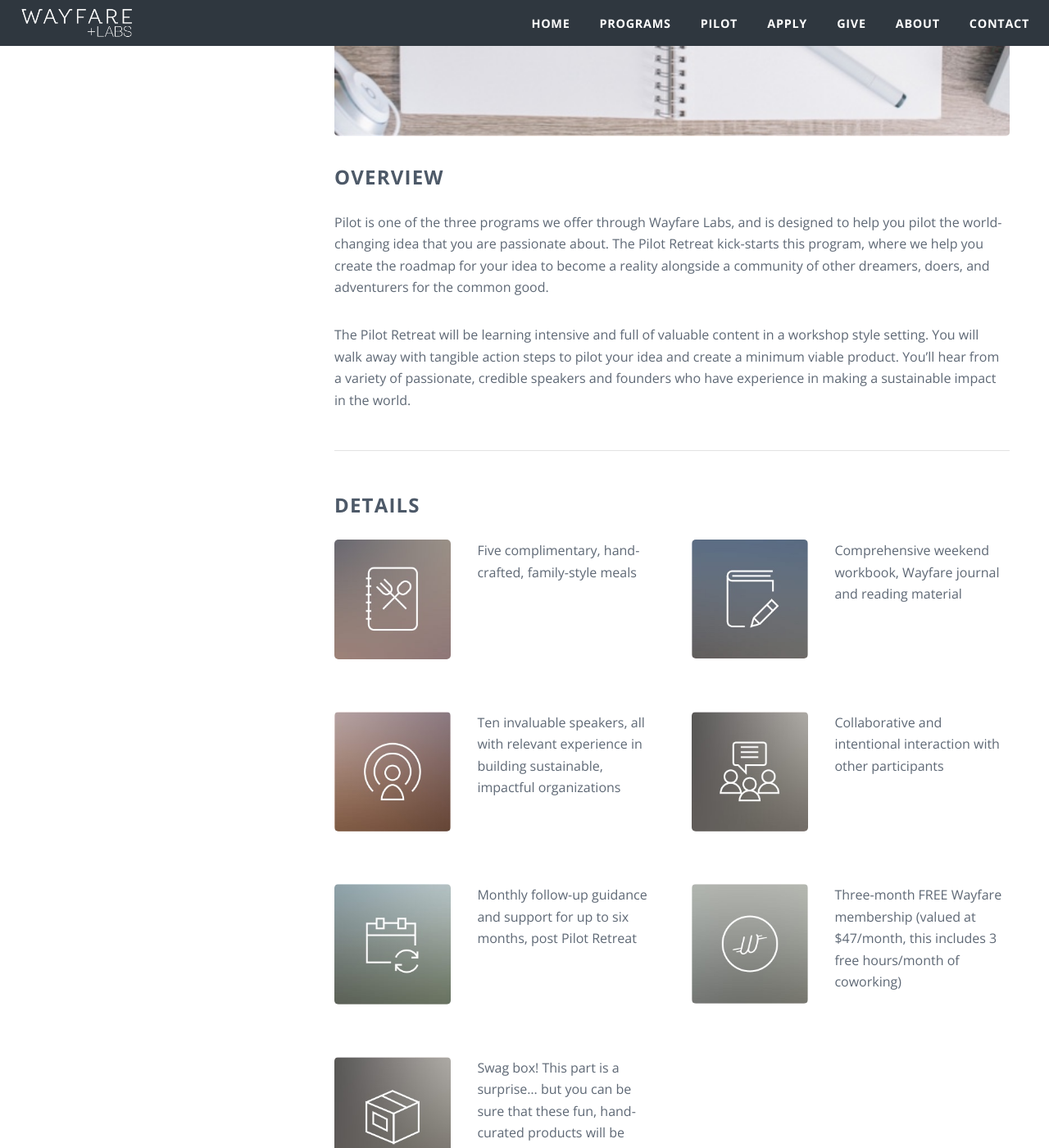
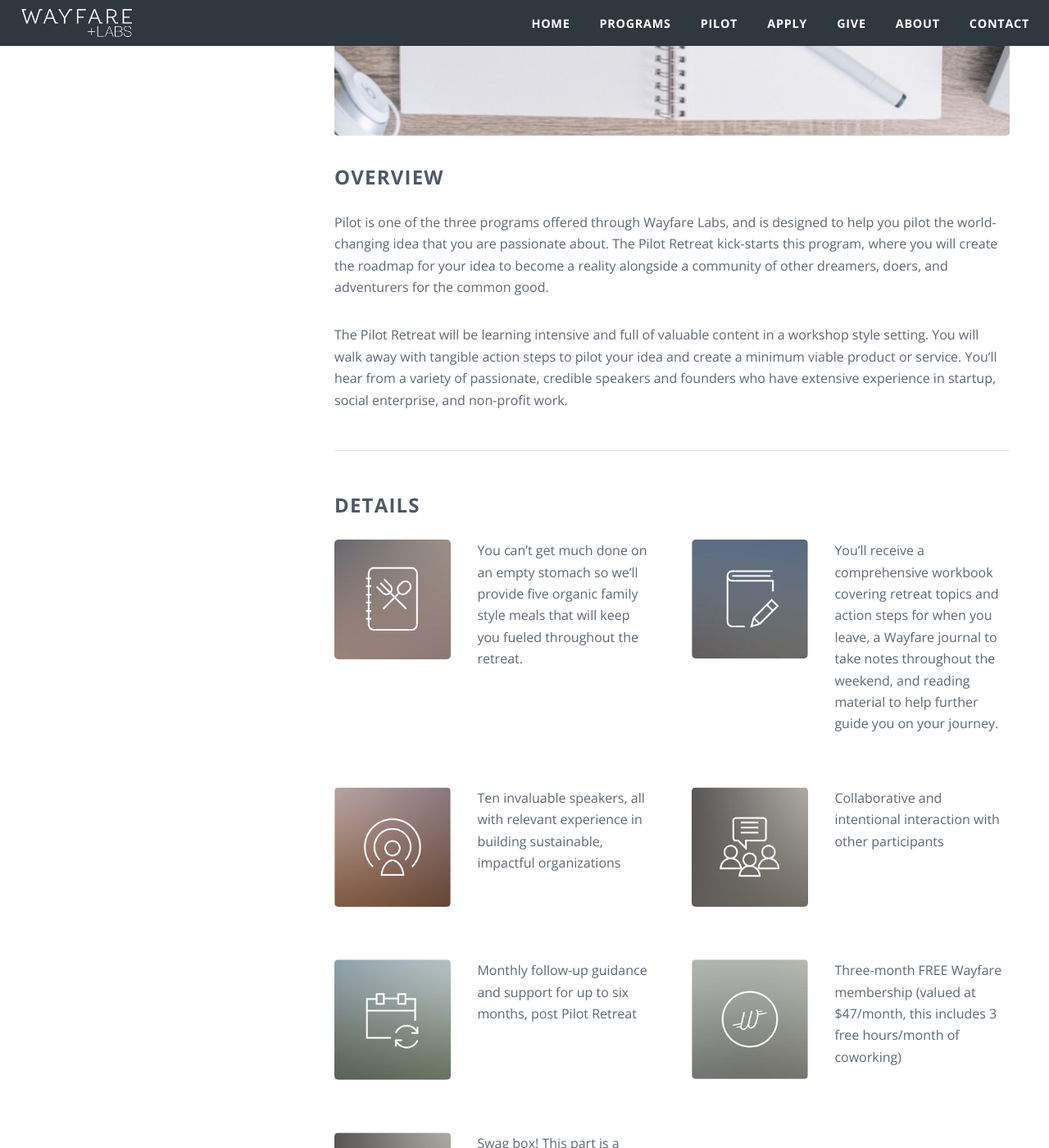
Before and after one commit to wayfareio/wayfarelabs.org, a Jekyll site: the page built from pilot.markdown, in a window 1280 px wide and 1400 px high, scrolled down 591 px. Shown: the whole window at 82% size. Built offline with Jekyll 4.4.1, drawn with Linux system fonts in a browser that asks for light colours; comment, search, counter and statistics services are not loaded; some of the changed text lies outside the part shown.

Commit message:
Updated Pilot

```diff
--- a/pilot.markdown
+++ b/pilot.markdown
@@ -8,10 +8,13 @@
 details:
 - image: "/uploads/pilot-meals.jpg"
   at2x_image: "/uploads/pilot-meals@2x.jpg"
-  text: Five complimentary, hand-crafted, family-style meals
+  text: 'You can''t get much done on an empty stomach so we''ll provide five organic
+    family style meals that will keep you fueled throughout the retreat. '
 - image: "/uploads/pilot-workbook.jpg"
   at2x_image: "/uploads/pilot-workbook@2x.jpg"
-  text: Comprehensive weekend workbook, Wayfare journal and reading material
+  text: You'll receive a comprehensive workbook covering retreat topics and action
+    steps for when you leave, a Wayfare journal to take notes throughout the weekend,
+    and reading material to help further guide you on your journey.
 - image: "/uploads/pilot-speakers.jpg"
   at2x_image: "/uploads/pilot-speakers@2x.jpg"
   text: Ten invaluable speakers, all with relevant experience in building sustainable,
@@ -115,22 +118,22 @@
   description: |
     Apply now and pay a $47 deposit to lock in the price of the program. The deposit is fully refundable up until one week before the retreat (July 8).
   prices:
-  - start_date: 2016-06-06 00:00:00.000000000 Z
-    end_date: 2016-06-16 00:00:00.000000000 Z
+  - start_date: 2016-06-05 17:00:00 -07:00
+    end_date: 2016-06-15 17:00:00 -07:00
     price: 647
-  - start_date: 2016-06-17 00:00:00.000000000 Z
-    end_date: 2016-06-23 00:00:00.000000000 Z
+  - start_date: 2016-06-16 17:00:00 -07:00
+    end_date: 2016-06-22 17:00:00 -07:00
     price: 747
-  - start_date: 2016-06-24 00:00:00.000000000 Z
-    end_date: 2016-06-30 00:00:00.000000000 Z
+  - start_date: 2016-06-23 17:00:00 -07:00
+    end_date: 2016-06-29 17:00:00 -07:00
     price: 847
-  - start_date: 2016-07-01 00:00:00.000000000 Z
-    end_date: 2016-07-14 00:00:00.000000000 Z
+  - start_date: 2016-06-30 17:00:00 -07:00
+    end_date: 2016-07-13 17:00:00 -07:00
     price: 947
 apply: |
   Apply now so we can learn more about you and your idea to build the world's best future!
 ---
 
-Pilot is one of the three programs we offer through Wayfare Labs, and is designed to help you pilot the world-changing idea that you are passionate about. The Pilot Retreat kick-starts this program, where we help you create the roadmap for your idea to become a reality alongside a community of other dreamers, doers, and adventurers for the common good.
+Pilot is one of the three programs offered through Wayfare Labs, and is designed to help you pilot the world-changing idea that you are passionate about. The Pilot Retreat kick-starts this program, where you will create the roadmap for your idea to become a reality alongside a community of other dreamers, doers, and adventurers for the common good.
 
-The Pilot Retreat will be learning intensive and full of valuable content in a workshop style setting. You will walk away with tangible action steps to pilot your idea and create a minimum viable product. You'll hear from a variety of passionate, credible speakers and founders who have experience in making a sustainable impact in the world.
+The Pilot Retreat will be learning intensive and full of valuable content in a workshop style setting. You will walk away with tangible action steps to pilot your idea and create a minimum viable product or service. You'll hear from a variety of passionate, credible speakers and founders who have extensive experience in startup, social enterprise, and non-profit work.
```
